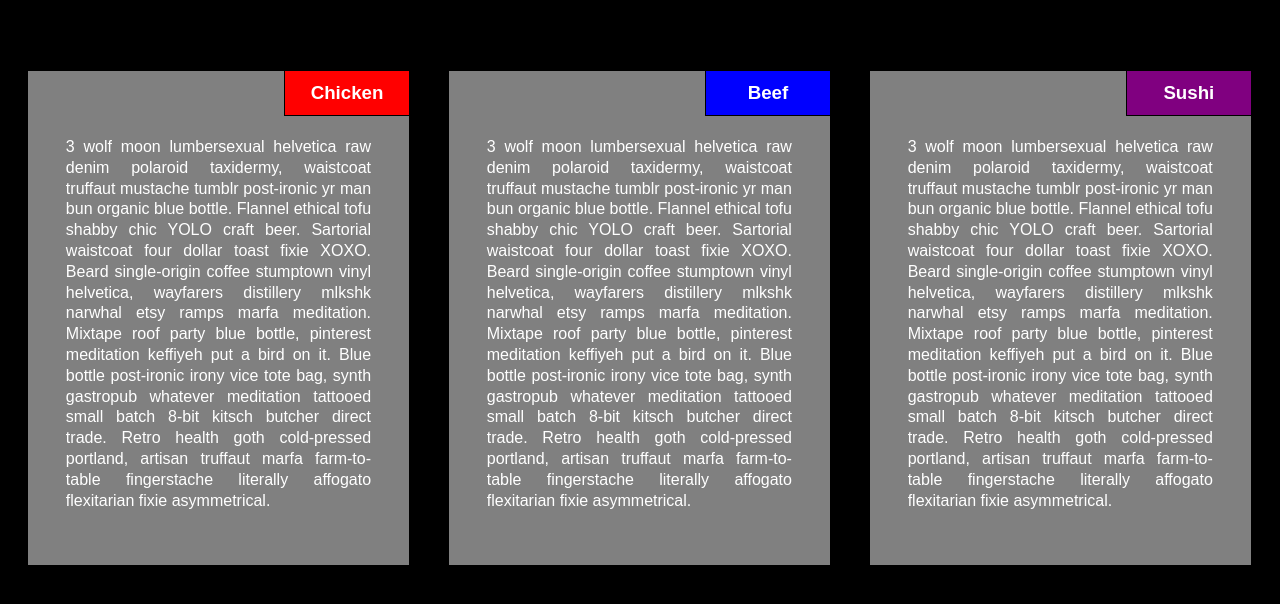
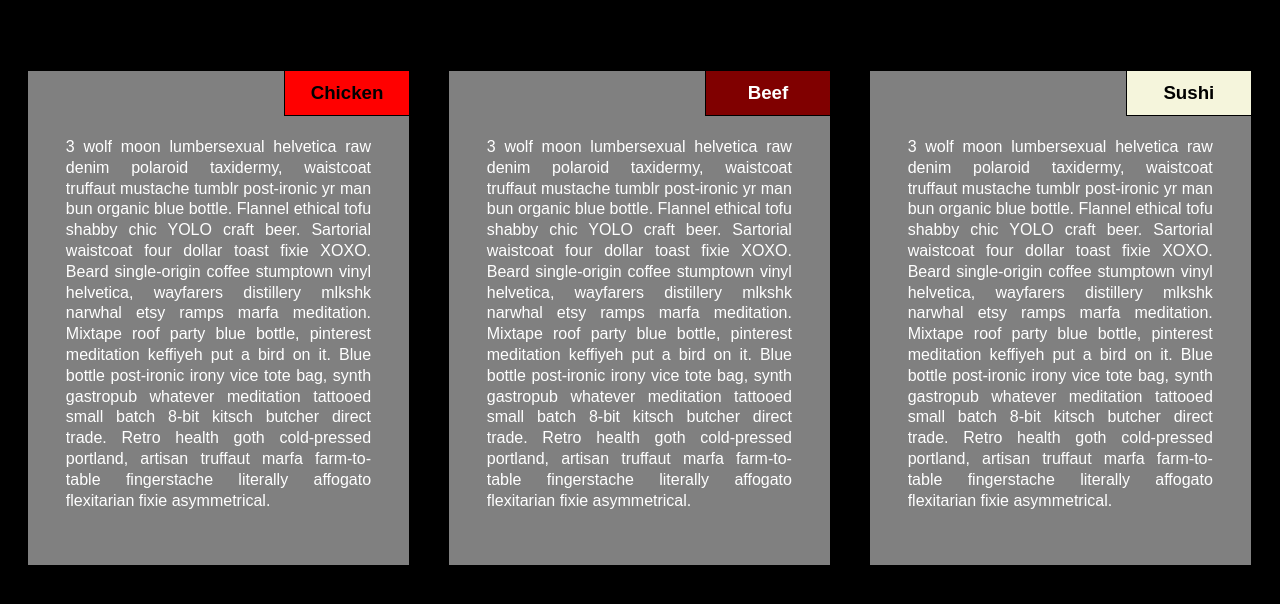
Before and after one commit to davidjspencer/basic-responsive-sample, a plain HTML site: page site/index.html in a window 1280 px wide. Shown: the part 108-712 px from the top of the page. Drawn offline with Linux system fonts and the light colour scheme.

Commit message:
color corrections

```diff
--- a/site/css/styles.css
+++ b/site/css/styles.css
@@ -32,12 +32,7 @@ body {
 	background-color: red;
 	margin-top: 0px;/*needs this to eliminate auto margin*/
 }
-#beef {
-	background-color: blue;
-}
-#sushi {
-	background-color: purple;
-}
+
 .col-sm {
 	position: relative;
 	padding: 50px 3% 3% 3%;
@@ -47,6 +42,17 @@ body {
 	margin-right: 1.5%;
 	border: 1px solid black;
 	color: white;
+}
+#beef {
+	background-color: maroon;
+	color: white;
+}
+#sushi {
+	background-color: beige;
+	color: black;
+}
+#chicken {
+	color: black;
 }
 /*nav li {
 	display: inline-block;
@@ -76,7 +82,7 @@ header {
 		display: inline-block;
 		float: left;
 	}
-	.col-md:first-child {
+	.col-md:last-child {
 		width: 97%;
 		margin-left: 1.5%;
 		margin-right: 1.5%;
```
